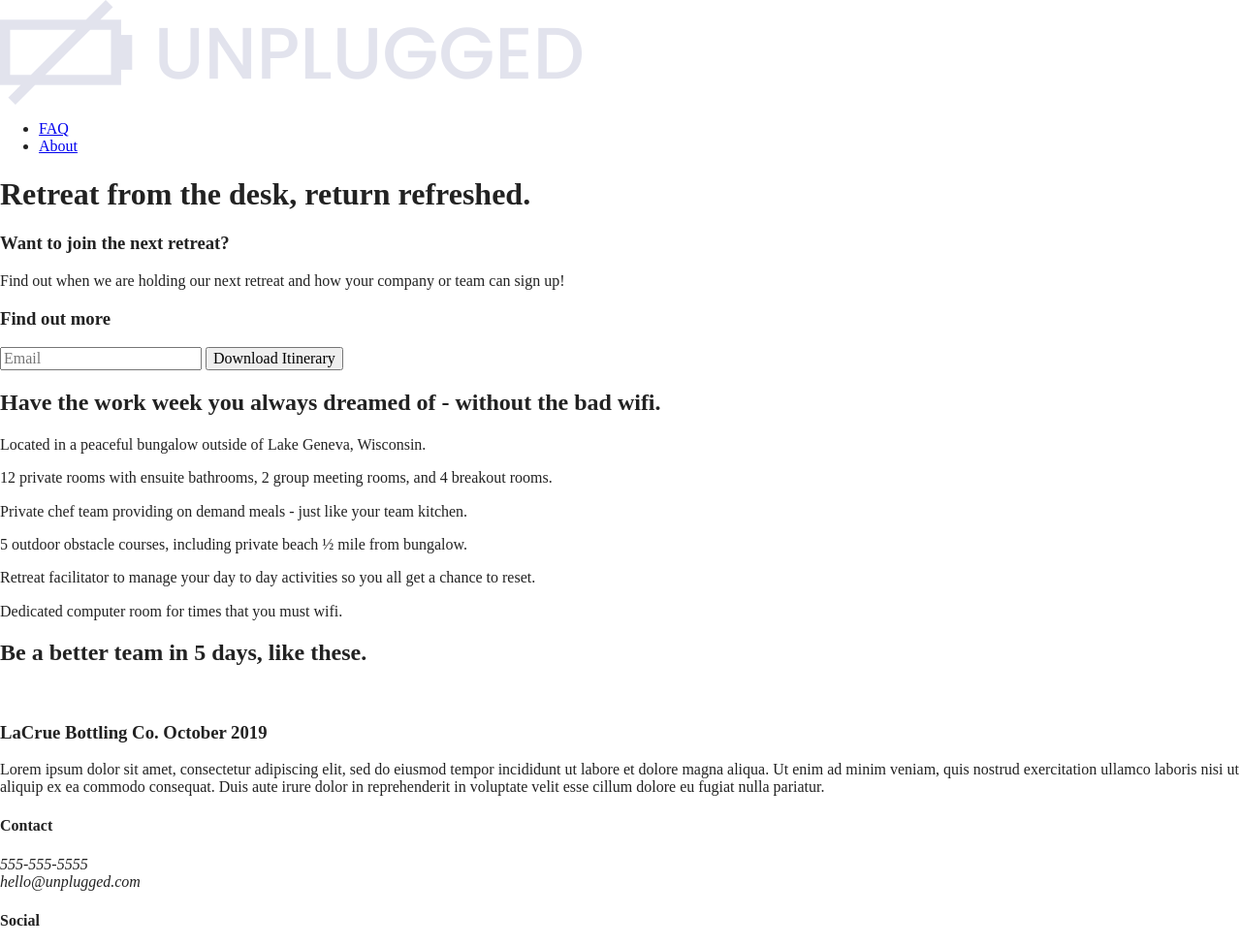
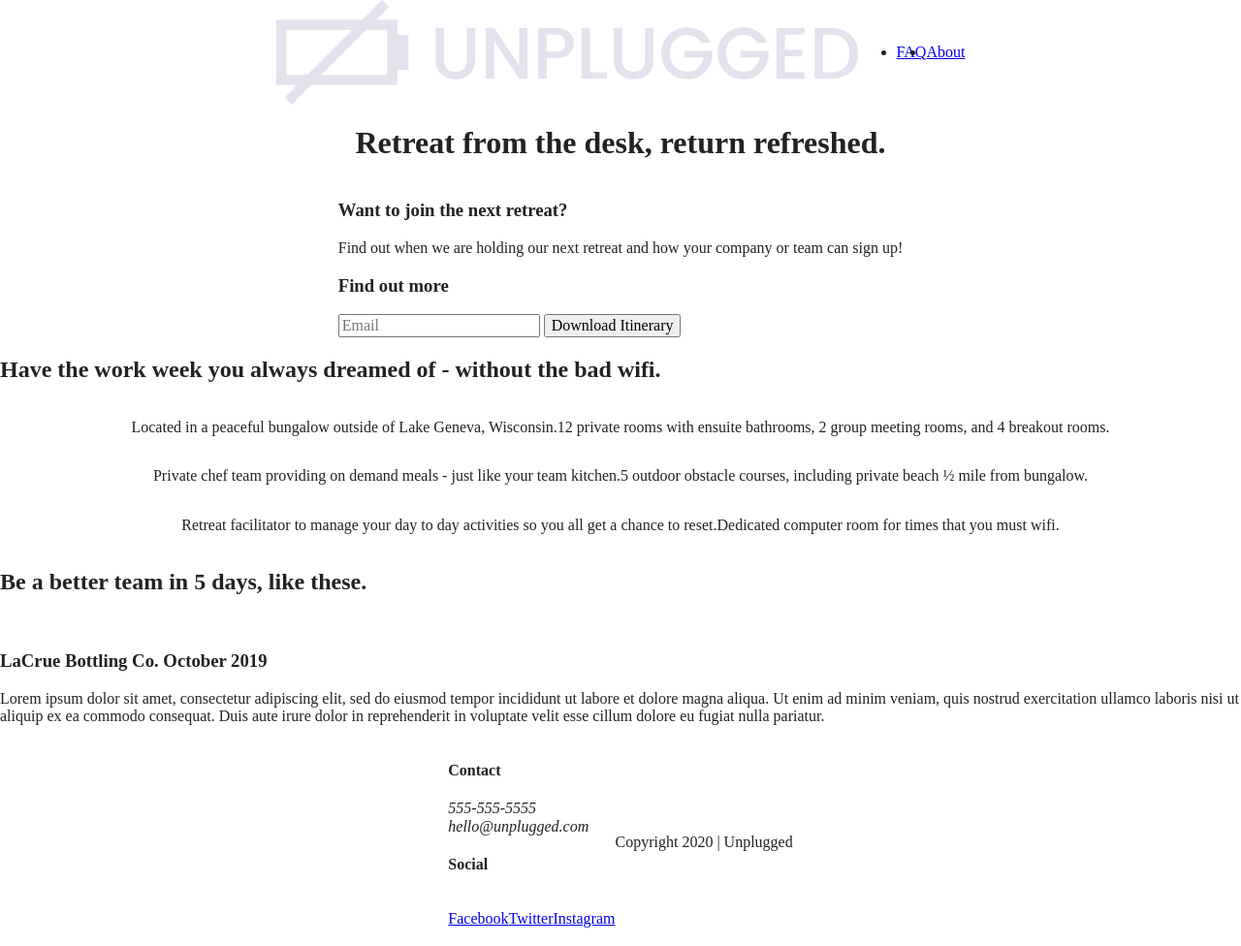
Before and after one commit to ksenia-kos/unplugged-retreat, a website built with Parcel: page index.html in a window 1280 px wide. Shown: the top 976 px of the page at 97% size. Built offline with nearby package versions, Linux system fonts and the light colour scheme.

Commit message:
added Flexbox CSS properties

```diff
--- a/css/main.css
+++ b/css/main.css
@@ -86,6 +86,133 @@ textarea {
 /* ==========================================================================
    Author's custom styles
    ========================================================================== */
+
+/* -------------------- BASE HEADER - FOOTER STYES -------------------- */
+
+header,
+footer {
+  display: flex;
+  justify-content: center;
+  align-items: center;
+  flex-flow: row wrap;
+}
+
+header .content-wrapper {
+  display: flex;
+  justify-content: center;
+  align-items: center;
+  flex-flow: row wrap;
+}
+
+header nav {
+  display: flex;
+  justify-content: space-around;
+  align-items: center;
+  flex-flow: row wrap;
+}
+
+header nav ul {
+  display: flex;
+  justify-content: space-around;
+  align-items: center;
+}
+
+footer .social-icons {
+  display: flex;
+  justify-content: space-around;
+  align-items: center;
+}
+
+footer .social-icons p {
+  display: flex;
+  justify-content: center;
+  align-items: center;
+}
+
+/* -------------------- HEADER -------------------- */
+
+header {
+
+}
+
+/* -------------------- HERO AREA -------------------- */
+
+.hero-area {
+  display: flex;
+  justify-content: center;
+  flex-flow: row wrap;
+}
+
+/* -------------------- NEWSLETTER -------------------- */
+
+aside {
+  display: flex;
+  justify-content: center;
+  align-items: center;
+  flex-flow: row wrap;
+}
+
+/* -------------------- FEATURES -------------------- */
+
+.features {
+  display: flex;
+  justify-content: center;
+  flex-flow: row wrap;
+}
+
+.features .features-items {
+  display: flex;
+  justify-content: center;
+  align-items: center;
+  flex-flow: row wrap;
+}
+
+/* -------------------- REVIEWS -------------------- */
+
+.reviews {
+  display: flex;
+  justify-content: center;
+  flex-flow: row wrap;
+}
+
+/* -------------------- FOOTER -------------------- */
+
+footer {
+
+}
+
+/* -------------------- ABOUT PAGE -------------------- */
+
+.mission {
+  display: flex;
+  justify-content: center;
+  align-items: center;
+  flex-flow: row wrap;
+}
+
+.contact-section {
+  display: flex;
+  justify-content: center;
+  align-items: center;
+  flex-flow: row wrap;
+}
+
+/* -------------------- FAQ PAGE -------------------- */
+
+.faq {
+  display: flex;
+  justify-content: center;
+  align-items: center;
+  flex-flow: row wrap;
+}
+
+.faq .content-wrapper {
+  display: flex;
+  justify-content: center;
+  align-items: center;
+  flex-flow: row wrap;
+}
+
 
 /* ==========================================================================
    Helper classes
```
